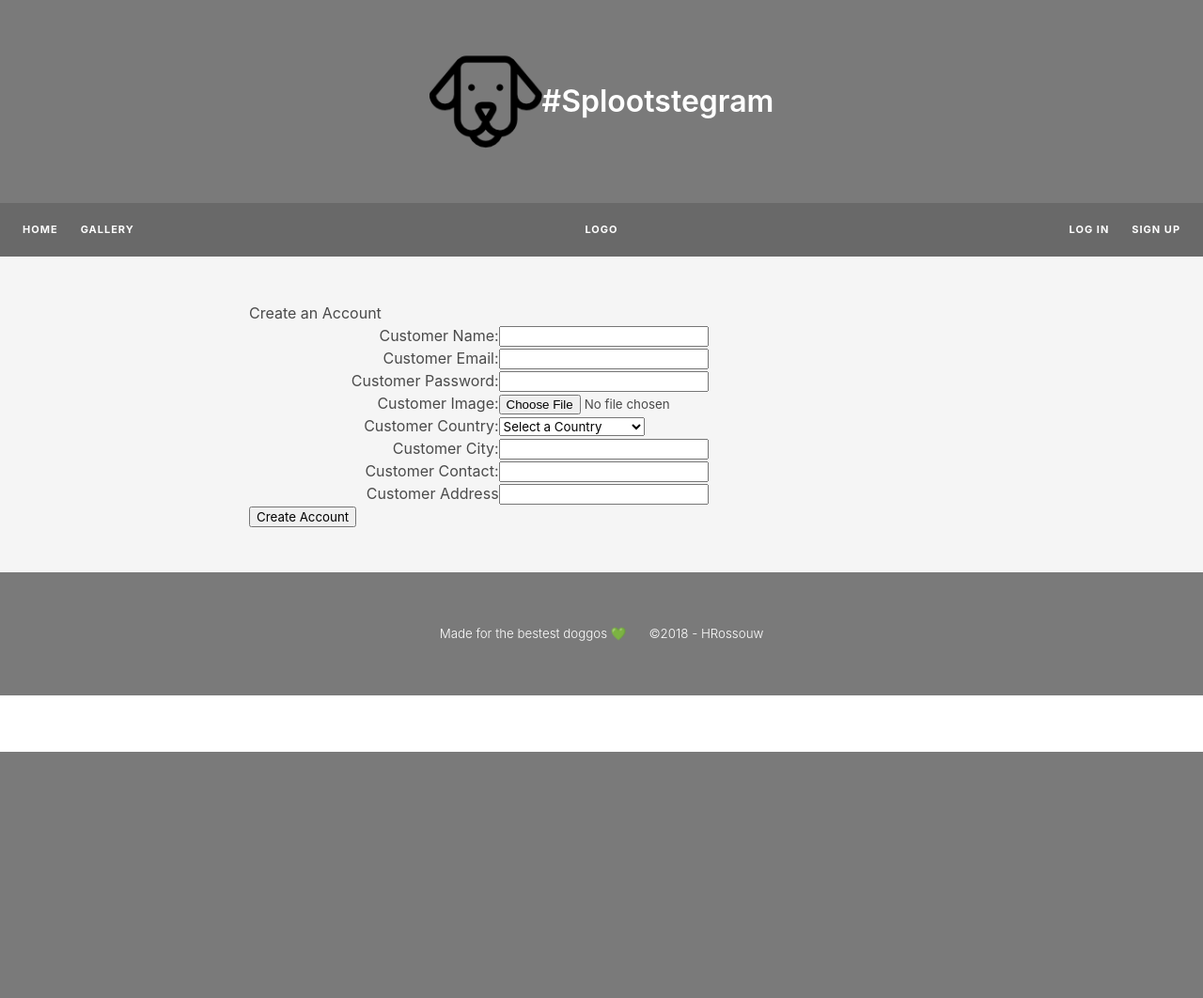
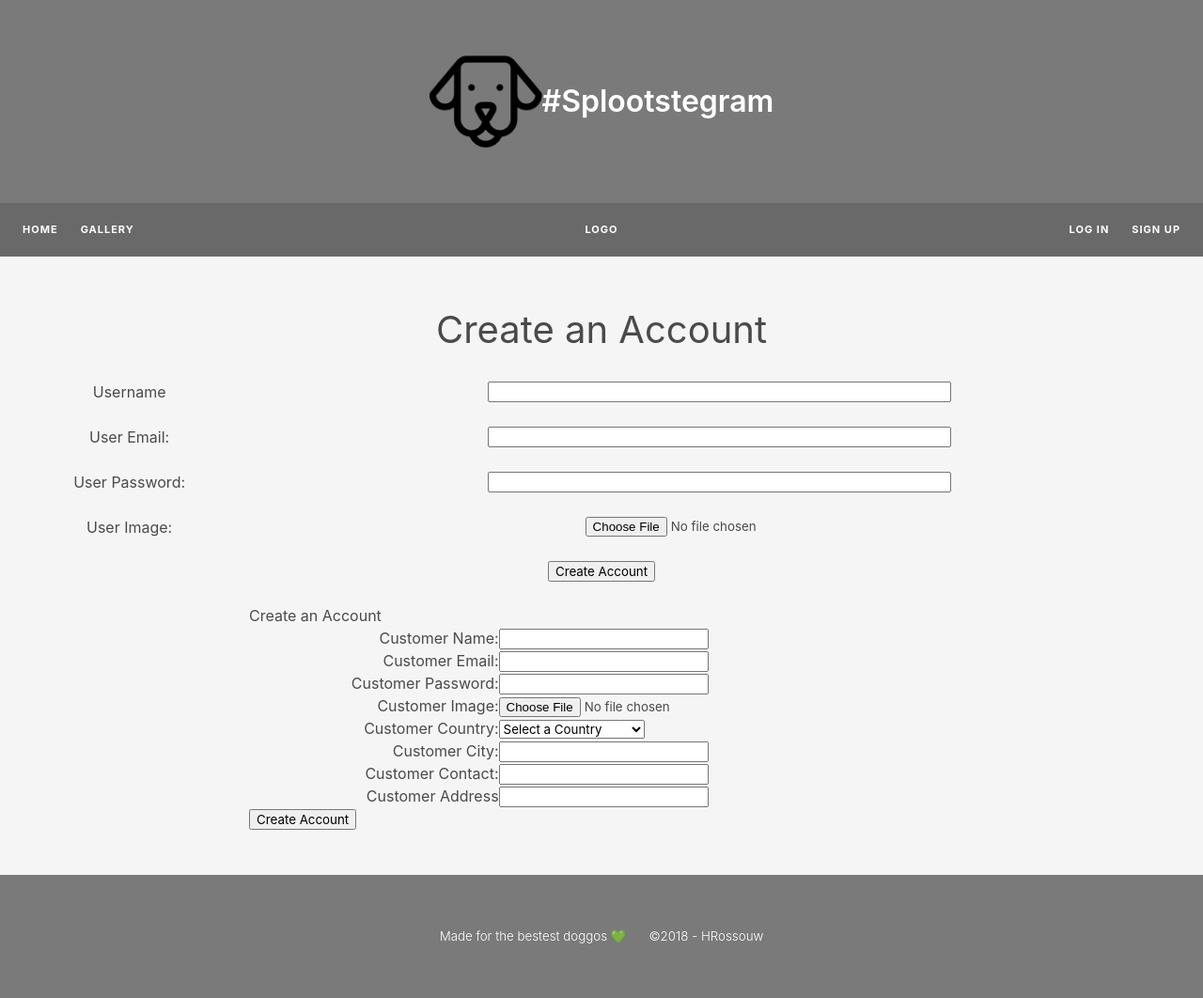
Before and after one commit to HRossouw42/web01_camagru, a PHP site: page /customer_register.php in a window 1280 px wide. Shown: the whole page at 94% size. Before the commit the page ends 800 px from the top, so only its background shows below. Run offline with PHP 8.4, Linux system fonts and the light colour scheme; some libraries are stand-ins or nearby versions.

Commit message:
customer registry frontend responsive

```diff
--- a/customer_register.php
+++ b/customer_register.php
@@ -3,11 +3,11 @@
 <head>
     <meta charset="utf-8">
     <meta name="viewport" content="width=device-width, initial-scale=1">
-    <title>Intro</title>
+    <title>Register</title>
     <link rel="stylesheet"
           href="https://cdnjs.cloudflare.com/ajax/libs/bulma/0.7.0/css/bulma.min.css">
     <script defer src="https://use.fontawesome.com/releases/v5.0.7/js/all.js"></script>
-    <!--<link rel="stylesheet" href="styles/debug.css">-->
+<!--    <link rel="stylesheet" href="styles/debug.css">-->
     <link rel="stylesheet" href="styles/helpers.css">
     <style>
         .center {
@@ -65,6 +65,48 @@
     <!--.section-->
     <section class="section has-background-light">
         <!--Every container is a row of photos-->
+
+        <div class="columns">
+            <div class="column is-size-2 center-column">
+                Create an Account
+            </div>
+        </div>
+        <div class="columns">
+            <div class="column">
+                <p align="center">Username</p>
+            </div>
+            <div class="column center-column is-four-fifths">
+                <input type="text" name="c_name" size="50" required/>
+            </div>
+        </div>
+        <div class="columns">
+            <div class="column">
+                <p align="center">User Email:</p>
+            </div>
+            <div class="column center-column is-four-fifths">
+                <input type="text" name="c_email" size="50" required/>
+            </div>
+        </div>
+        <div class="columns">
+            <div class="column">
+                <p align="center">User Password:</p>
+            </div>
+            <div class="column center-column is-four-fifths">
+                <input type="password" name="c_pass" size="50" required/>
+            </div>
+        </div>
+        <div class="columns">
+            <div class="column">
+                <p align="center">User Image:</p>
+            </div>
+            <div class="column center-column is-four-fifths">
+                <input type="file" name="c_image"/>
+            </div>
+        </div>
+        <div class="columns">
+            <div class="column is-size-2 center-column">
+                <input type="submit" name="register" value="Create Account" />
+            </div>
         </div>
 
         <form action="customer_register.php" method="post" enctype="multipart/form-data">
```
